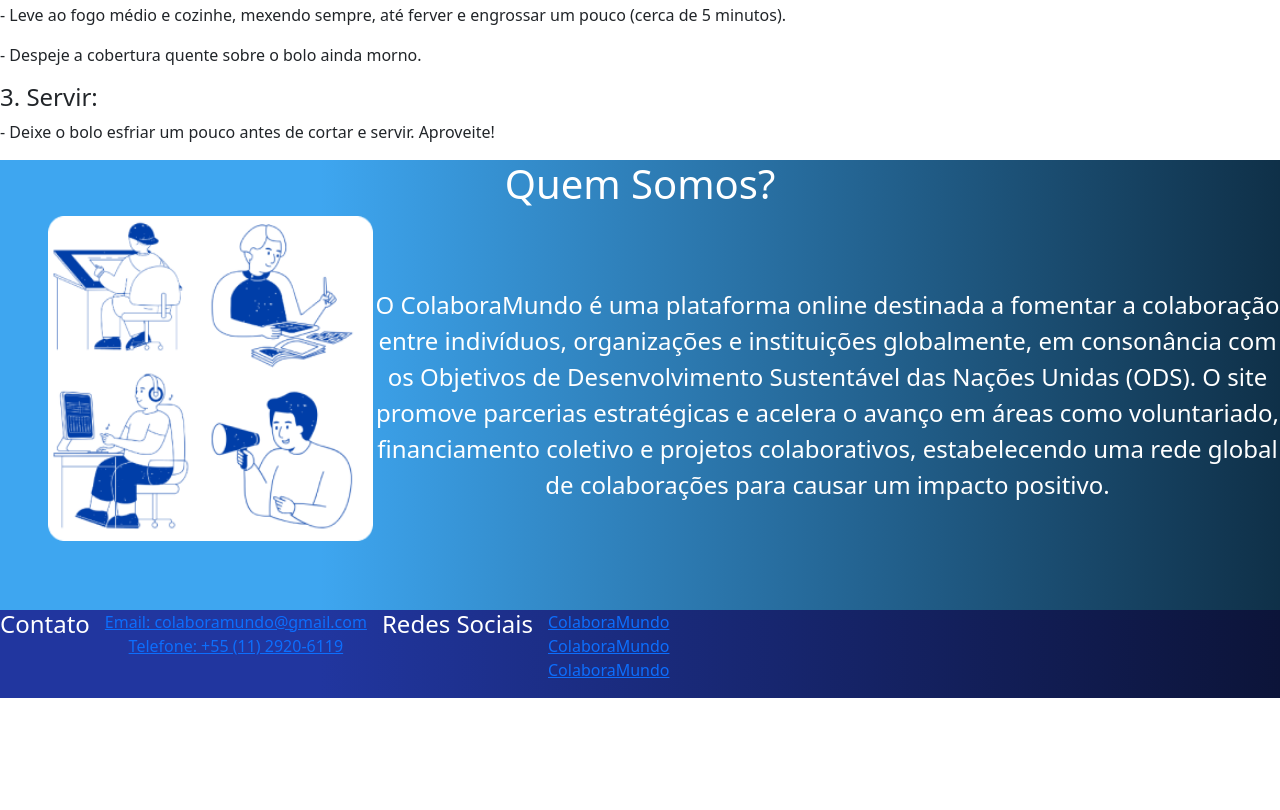
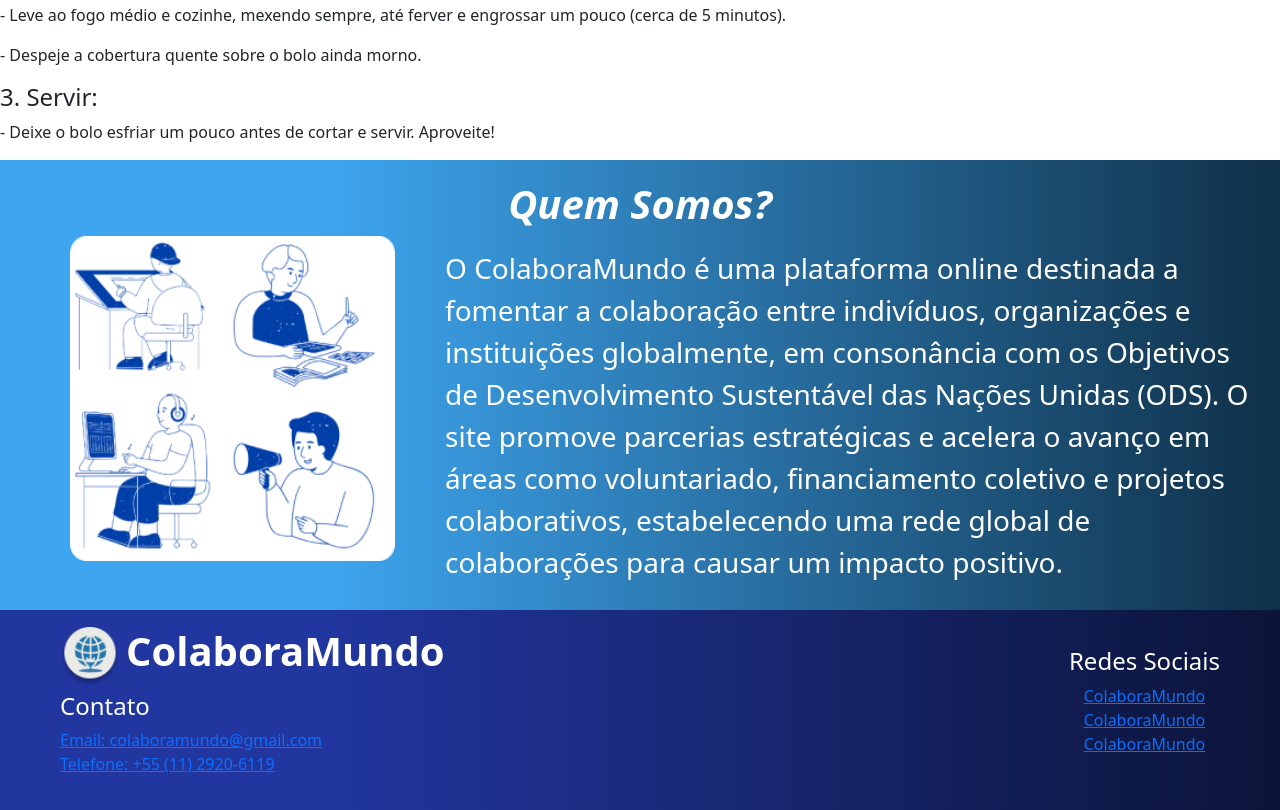
Before and after one commit to rouri404/ColaboraMundo, a website: page index.html in a window 1280 px wide. Shown: the part 1035-1845 px from the top of the page. Before the commit the page ends 1733 px from the top, so only its background shows below. Drawn offline with nearby package versions, Linux system fonts and the light colour scheme; files that its build step writes are made by us from their sources.

Commit message:
Mudanças do Nick

```diff
--- a/css/styles.css
+++ b/css/styles.css
@@ -44,6 +44,7 @@
   font-size: 30;
   text-align: center;
   height: 450px;
+  padding: 20px;
 }
 
 
@@ -53,9 +54,12 @@
   color: white;
 
   display: flex;
-  justify-content: flex-start;
+  justify-content: space-between;
   gap: 15px;
-
+  padding-left: 60px ;
+  padding-right: 60px;
+  height: 200px;
+  width: 100%;
 }
 
 .footer {
@@ -63,4 +67,16 @@
   color: white;
   text-align: center;
 }
+
+.contato{
+  display: flex;
+  flex-direction: column;
+  text-align: left;
+  justify-content: start;
+}
+
+.logo{
+  display: flex;
+  gap:5px;
+}
 /*# sourceMappingURL=styles.css.map */
--- a/index.html
+++ b/index.html
@@ -68,21 +68,29 @@
 
     <footer class="footer">
         <div class="topo fs-4 ">
-            <h1>Quem Somos?</h1>
+            <h1 class="fw-bolder fst-italic">Quem Somos?</h1>
             <div class="img-texto d-flex align-items-center">
-            <img class="ms-5" src="imagens/Image1.png" alt="Imagem" style="margin-right: 2px; margin-left: 5px;margin-bottom: 50px; width: 325px; height: 325px;">
-            <p>O ColaboraMundo é uma plataforma online destinada a fomentar a colaboração entre indivíduos, organizações e instituições globalmente, em consonância com os Objetivos de Desenvolvimento Sustentável das Nações Unidas (ODS). O site promove parcerias estratégicas e acelera o avanço em áreas como voluntariado, financiamento coletivo e projetos colaborativos, estabelecendo uma rede global de colaborações para causar um impacto positivo.</p>
+            <img class="" src="imagens/Image1.png" alt="Imagem" style="margin-right: 50px; margin-left: 50px;margin-bottom: 50px; width: 325px; height: 325px;">
+            <p class="text-start fs-3">O ColaboraMundo é uma plataforma online destinada a fomentar a colaboração entre indivíduos, organizações e instituições globalmente, em consonância com os Objetivos de Desenvolvimento Sustentável das Nações Unidas (ODS). O site promove parcerias estratégicas e acelera o avanço em áreas como voluntariado, financiamento coletivo e projetos colaborativos, estabelecendo uma rede global de colaborações para causar um impacto positivo.</p>
             </div>
         </div>
-        <div class="base">
+        <div class="base d-flex align-items-center">
+            <div class="contato d-flex align-items-start">
+            <div class="logo">
+                <img src="imagens/Ellipse 3.png" alt="Logo do ColaboraMundo" style="width: 60px; height: 60px; margin-right: 1px; margin-bottom: 5px;">
+                <h1 class="titulo fs-1 fw-bolder text-start">
+                ColaboraMundo</h1>
+            </div>
             <h4>Contato</h4>
             <p><a href="/email">Email: colaboramundo@gmail.com</a><br>
             <a href="/telefone">Telefone: +55 (11) 2920-6119</a></p>
-
+            </div>
+            <div>
             <h4>Redes Sociais</h4>
             <p><a href="/Instagram">ColaboraMundo</a><br>
             <a href="/Facebook">ColaboraMundo</a><br>
             <a href="/X">ColaboraMundo</a></p>
+            </div>
         </div>
     </footer>
 
```
